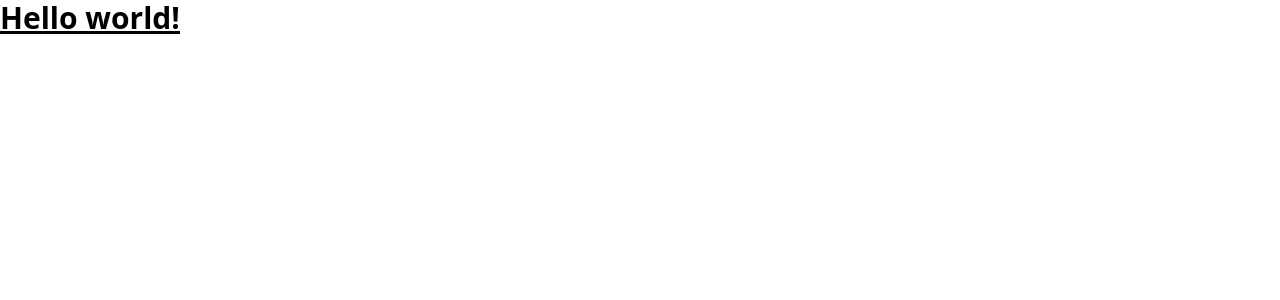
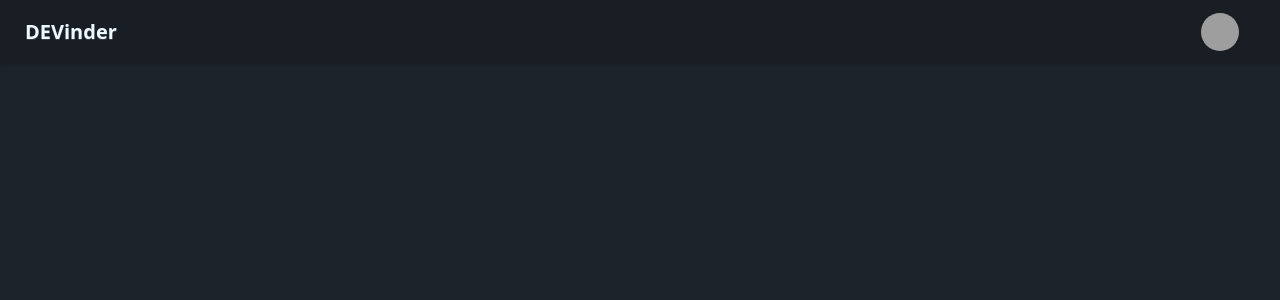
Before and after one commit to vise07cs/DEV-TINDER-WEB, a React (Vite) app: page / in a window 1280 px wide. Shown: the top 300 px of the page. Built offline with nearby package versions, Linux system fonts and the light colour scheme; grey boxes are pictures that could not be loaded.

Commit message:
configuring DaisyUI

```diff
--- a/index.html
+++ b/index.html
@@ -1,5 +1,7 @@
 <!doctype html>
-<html lang="en">
+<html lang="en" data-theme="dark">
+  <!-- <html data-theme="cupcake"></html> -->
+
   <head>
     <meta charset="UTF-8" />
     <link rel="icon" type="image/svg+xml" href="/vite.svg" />
--- a/package.json
+++ b/package.json
@@ -20,6 +20,7 @@
     "@types/react-dom": "^19.0.4",
     "@vitejs/plugin-react": "^4.3.4",
     "autoprefixer": "^10.4.20",
+    "daisyui": "^5.0.0",
     "eslint": "^9.21.0",
     "eslint-plugin-react-hooks": "^5.1.0",
     "eslint-plugin-react-refresh": "^0.4.19",
--- a/src/App.css
+++ /dev/null
@@ -1 +0,0 @@
-@import "tailwindcss";
--- a/src/App.jsx
+++ b/src/App.jsx
@@ -1,14 +1,47 @@
 import { useState } from 'react'
-import './App.css'
+import './index.css'
+// import "./index.css"
 
 function App() {
-  const [count, setCount] = useState(0)
+
 
   return (
 
-    <h1 class="text-3xl font-bold underline">
-    Hello world!
-  </h1>
+  //   <h1 class="text-3xl font-bold underline">
+  //   Hello world!
+  // </h1>
+  <div className="navbar bg-base-200 shadow-sm">
+  <div className="flex-1">
+    <a className="btn btn-ghost text-xl">DEVinder</a>
+  </div>
+  <div className="flex gap-2">
+    {/* <input type="text" placeholder="Search" className="input input-bordered w-24 md:w-auto" /> */}
+    <div className="dropdown dropdown-end mx-8">
+      <div tabIndex={0} role="button" className="btn btn-ghost btn-circle avatar">
+        <div className="w-10 rounded-full">
+          <img
+            alt="Tailwind CSS Navbar component"
+            src="https://img.daisyui.com/images/stock/photo-1534528741775-53994a69daeb.webp" />
+        </div>
+      </div>
+      <ul
+        tabIndex={0}
+        className="menu menu-sm dropdown-content bg-base-100 rounded-box z-1 mt-3 w-52 p-2 shadow">
+        <li>
+          <a className="justify-between">
+            Profile
+            <span className="badge">New</span>
+          </a>
+        </li>
+        <li><a>Settings</a></li>
+        <li><a>Logout</a></li>
+      </ul>
+    </div>
+  </div>
+</div>
+
+
+
 
 
 
--- a/src/index.css
+++ b/src/index.css
@@ -1 +1,4 @@
 @import "tailwindcss";
+@plugin "daisyui"{
+   themes: dark --prefersdark;
+ }
--- a/vite.config.js
+++ b/vite.config.js
@@ -5,5 +5,7 @@
 
 // https://vite.dev/config/
 export default defineConfig({
-  plugins: [react(),tailwindcss(),],
+  plugins: [react(),
+    tailwindcss(),
+  ],
 })
```
Also changed, not shown: 1 other file (tests, documents, lock files or other folders).
